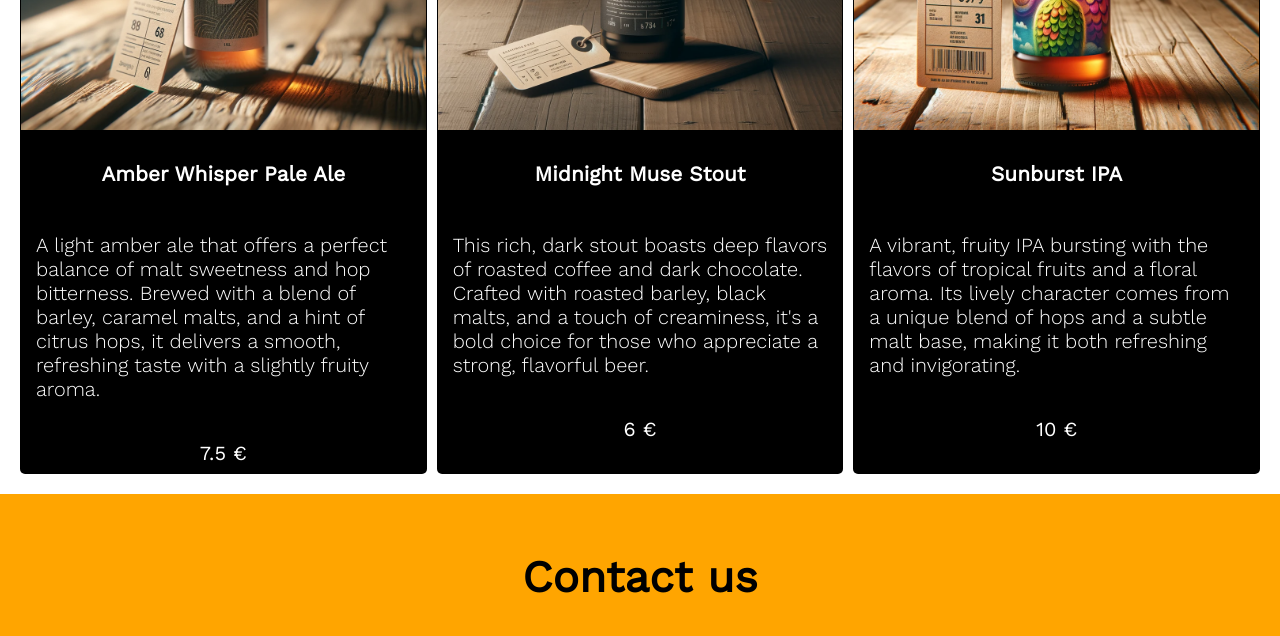
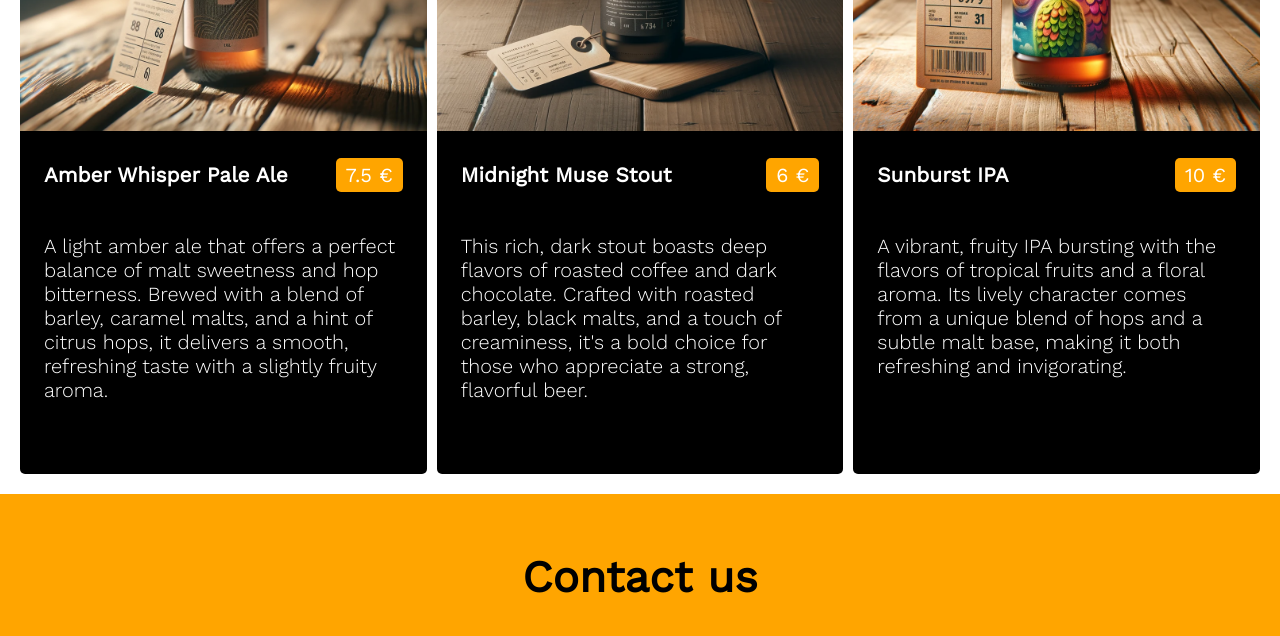
Before and after one commit to merv-e/brewery, a plain HTML site: page index.html in a window 1280 px wide. Shown: the part 1940-2576 px from the top of the page. Drawn offline with nearby package versions, Linux system fonts and the light colour scheme; grey boxes are pictures that could not be loaded.

Commit message:
new classes are added for better looking design.

```diff
--- a/index.html
+++ b/index.html
@@ -90,7 +90,7 @@
             atmosphere and a chance to explore the rich flavors of our craft
             creations.
           </p>
-          <a href="reservation.html" class="btn">Reserve a Table</a>
+          <a href="#contact" class="btn">Reserve a Table</a>
         </div>
         <div>
           <img src="./assets/barrels.jpg" alt="four barrels" />
@@ -107,14 +107,16 @@
               class="ale"
             />
             <div class="ale-content">
-              <h4>Amber Whisper Pale Ale</h4>
+              <div class="product-name-and-price">
+                <h4>Amber Whisper Pale Ale</h4>
+                <p class="price">7.5 €</p>
+              </div>
               <p>
                 A light amber ale that offers a perfect balance of malt
                 sweetness and hop bitterness. Brewed with a blend of barley,
                 caramel malts, and a hint of citrus hops, it delivers a smooth,
                 refreshing taste with a slightly fruity aroma.
               </p>
-              <p>7.5 €</p>
             </div>
           </div>
           <div class="card">
@@ -124,14 +126,16 @@
               class="ale"
             />
             <div class="ale-content">
-              <h4>Midnight Muse Stout</h4>
+              <div class="product-name-and-price">
+                <h4>Midnight Muse Stout</h4>
+                <p class="price">6 €</p>
+              </div>
               <p>
                 This rich, dark stout boasts deep flavors of roasted coffee and
                 dark chocolate. Crafted with roasted barley, black malts, and a
                 touch of creaminess, it's a bold choice for those who appreciate
                 a strong, flavorful beer.
               </p>
-              <p>6 €</p>
             </div>
           </div>
           <div class="card">
@@ -141,14 +145,16 @@
               class="ale"
             />
             <div class="ale-content">
-              <h4>Sunburst IPA</h4>
+              <div class="product-name-and-price">
+                <h4>Sunburst IPA</h4>
+                <p class="price">10 €</p>
+              </div>
               <p>
                 A vibrant, fruity IPA bursting with the flavors of tropical
                 fruits and a floral aroma. Its lively character comes from a
                 unique blend of hops and a subtle malt base, making it both
                 refreshing and invigorating.
               </p>
-              <p>10 €</p>
             </div>
           </div>
         </div>
@@ -185,7 +191,7 @@
             </li>
           </ul>
           <p>Address: 42 Meadow Lane Fictionville, 012345 Wonderland</p>
-          <p>Phone-number: 01234567890</p>
+          <p>Phone number: 01234567890</p>
         </div>
       </div>
       <p class="copyright">© 2023 Brewery Inc.</p>
--- a/specialties.css
+++ b/specialties.css
@@ -1,9 +1,3 @@
-.menu {
-  /* display: flex;
-    flex-wrap: wrap;
-    width: 100%; */
-}
-
 .cards {
   display: flex;
   max-width: 100%;
@@ -18,30 +12,42 @@
   border-radius: 5px;
   width: 33.3%;
   background-color: black;
-  border: 1px solid transparent;
+  border-radius: 5px;
   color: #fff;
-
 }
 
 .ale-content {
-  display: flex;
+  /* display: flex;
   flex-direction: column;
   align-items: center;
-  justify-content: center;
-  padding: 0 15px;
+  justify-content: center; */
+  padding: 0 1.5rem;
+}
+
+.product-name-and-price {
+  display: flex;
+  justify-content: space-between;
+  align-items: center;
+}
+
+.price {
+  border-radius: 5px;
+  background-color: #ffa500;
+  padding: 5px 10px;
 }
 
 .ale-content h4 {
   font-size: 1.3rem;
 }
 
-.ale-content h4 + p {
+.ale-content div + p {
   text-align: left;
   font-weight: 300;
 }
 
 .card img {
   width: 100%;
+  border-radius: 4px 4px 0px 0px;
 }
 
 @media screen and (max-width: 768px) {
@@ -55,5 +61,4 @@
     height: auto;
     margin-bottom: 1rem;
   }
-
 }
--- a/style.css
+++ b/style.css
@@ -226,7 +226,3 @@ p {
     width: 100%;
   }
 }
-
-/* Menu */
-.menu {
-}
```
